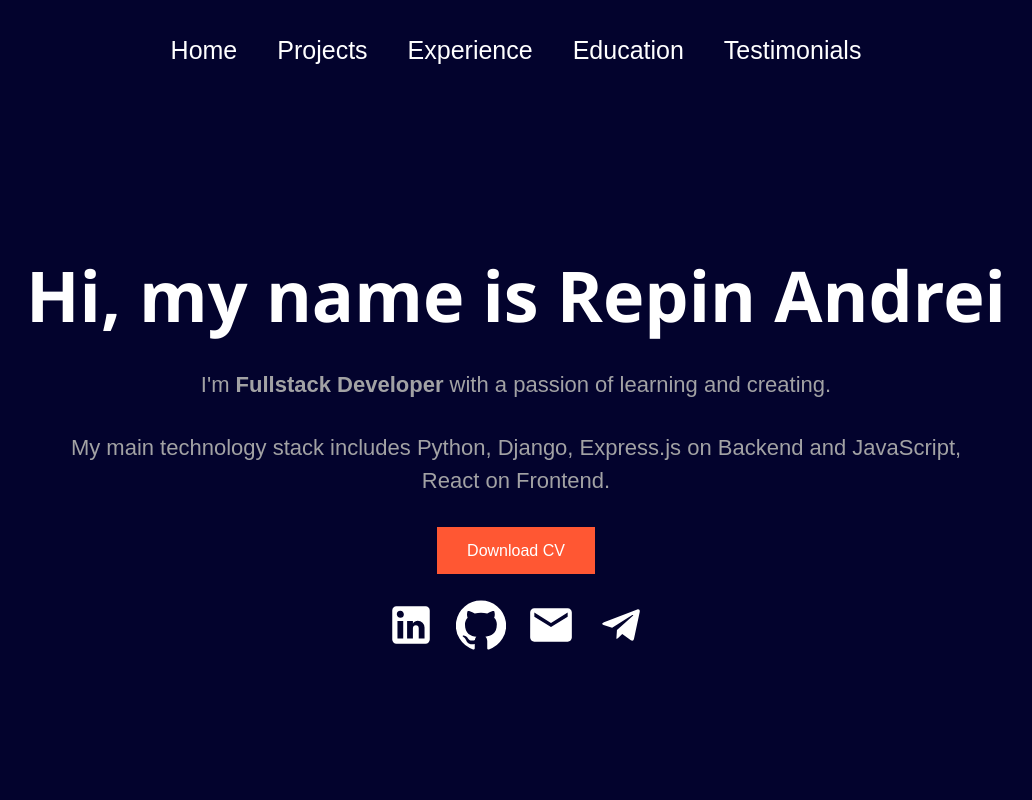
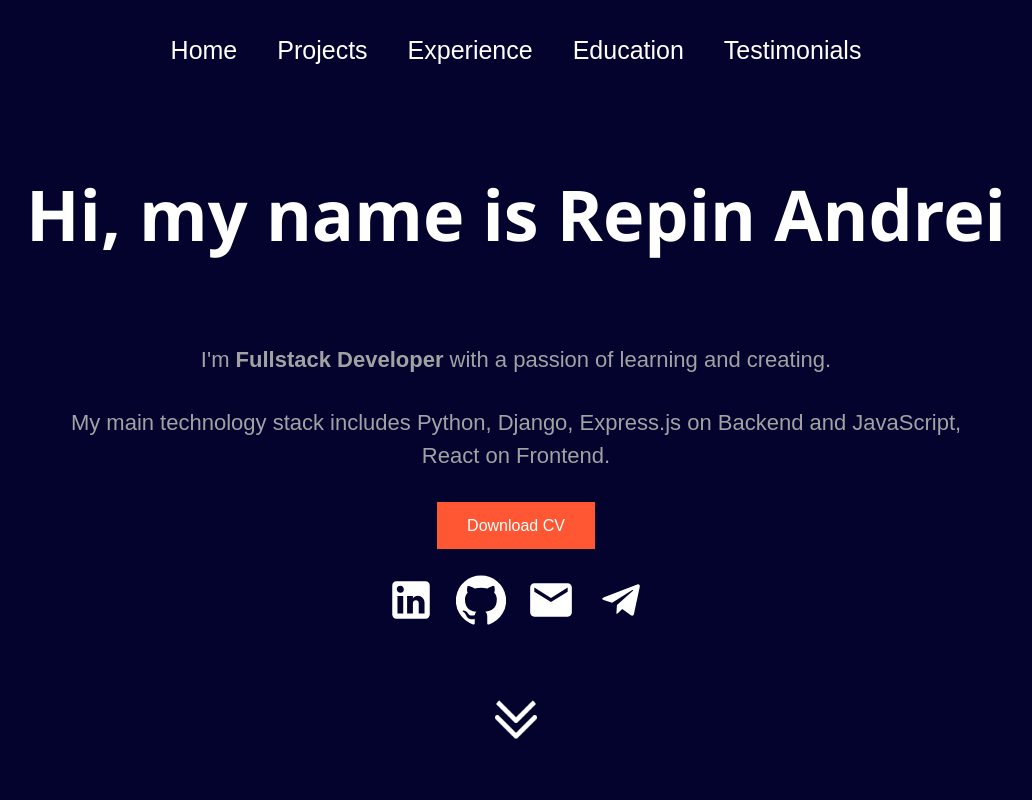
Before and after one commit to RA404/-react-portfolio, a React (Create React App) app: page /#/ in a window 1280 px wide. Shown: the top 800 px of the page, without its empty margins (124-1156 px from the left). Built offline with nearby package versions, Linux system fonts and the light colour scheme.

Commit message:
add down arrow to the home page and fix css

```diff
--- a/src/pages/Home.js
+++ b/src/pages/Home.js
@@ -5,7 +5,8 @@ import EmailIcon from '@material-ui/icons/Email';
 import TelegramIcon from '@material-ui/icons/Telegram';
 import '../styles/Home.css';
 import { metaAdder } from '../helpers/metaAdder';
-import RepinCV_pdf_file from '../assets/Repin_full-stack-developer.pdf'
+import RepinCV_pdf_file from '../assets/Repin_full-stack-developer.pdf';
+import DownArrow from '../assets/down-arrow.png';
 
 function Home() {
 
@@ -37,6 +38,7 @@ function Home() {
             </a>
           </div>
         </div>
+        <img className='img-down-arrow' src={DownArrow} alt='Down arrow'></img>
       </div>
       <div className='skills'>
         <h1>Skills</h1>
--- a/src/styles/Home.css
+++ b/src/styles/Home.css
@@ -10,7 +10,7 @@
     height: calc(100vh - 100px);
     display: flex;
     flex-direction: column;
-    justify-content: center;
+    justify-content: space-evenly;
     align-items: center;
     text-align: center;
     background-color: #03032D;
@@ -29,7 +29,7 @@
     width: 40%;
     font-size: 30px;
   }
-  .prompt svg {
+  .promt svg {
     font-size: 40px;
     margin: 5px;
     color: white;
@@ -81,6 +81,12 @@
     background-color: #FF5733;
   }
 
+  .img-down-arrow {
+    width: 50px;
+    height: 50px;
+    border-radius: 50%;
+  }
+
   @media only screen and (max-width: 600px) {
     .about h2 {
       font-size: 40px;
--- a/src/styles/Projects.css
+++ b/src/styles/Projects.css
@@ -11,6 +11,13 @@
     color: #03032D;
     font-size: 60px;
     font-weight: bolder;
+  }
+
+  .projects__title {
+    margin: 50px auto 15px auto;
+    color: #03032D;
+    font-size: 35px;
+    text-align: center;
   }
 
   .projectList {
```
Also changed, not shown: src/assets/down-arrow.png (added).
